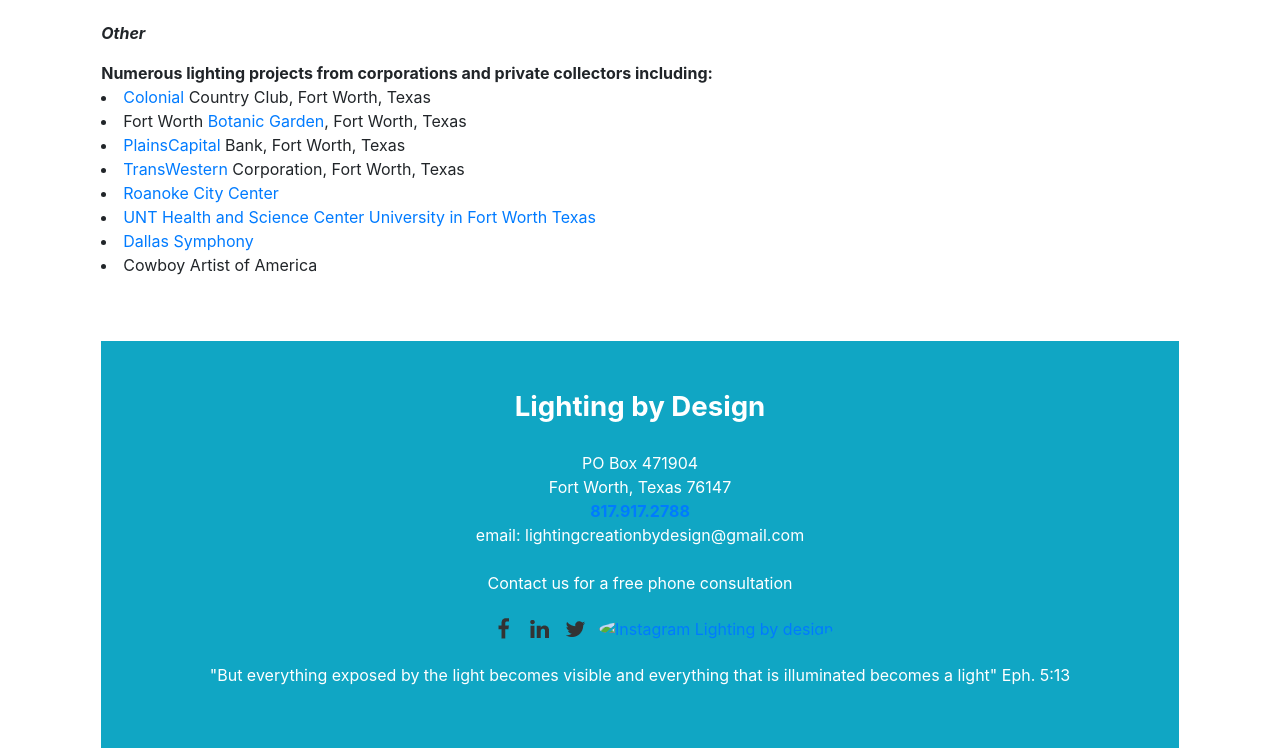
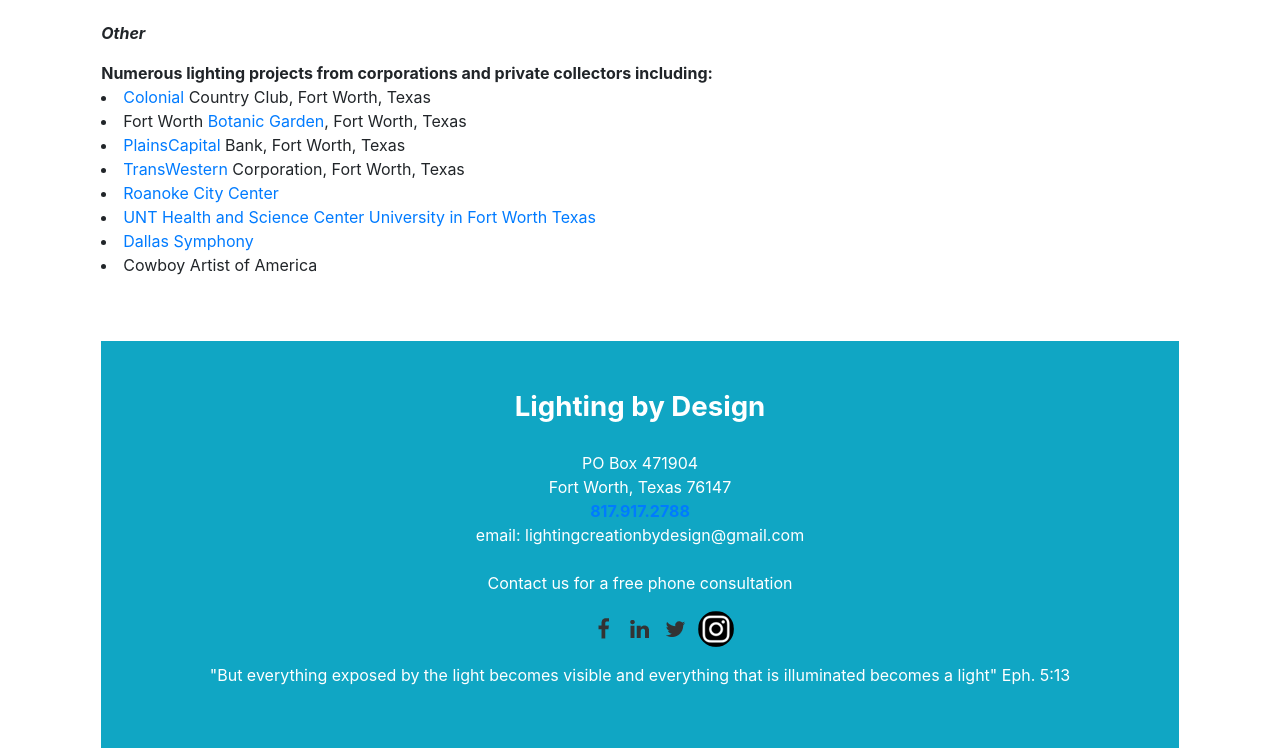
Before and after one commit to favortina/LightingByDesign, a plain HTML site: page BIO.html in a window 1280 px wide. Shown: the part 1416-2164 px from the top of the page. Drawn offline with nearby package versions, Linux system fonts and the light colour scheme; files that its build step writes are made by us from their sources; a script that the page names is missing; a web font is replaced by a local one.

Commit message:
added instagram36

```diff
--- a/BIO.html
+++ b/BIO.html
@@ -82,7 +82,7 @@
     </section>
 	<footer class="brdone"><center><p><strong><big><big><big>Lighting by Design</big></big></big></strong><br><br>PO Box 471904 <br>Fort Worth, Texas 76147<br><strong><a href="=tel:8179172788">817.917.2788</a></strong><br>email: lightingcreationbydesign@gmail.com<br><br>Contact us for a free phone consultation</p><ul>
           <a href="https://www.facebook.com/Lighting-by-Design-101753096833152/"><img src="images/fb-icon.png" alt="facebook for Lighting by design" class="rounded-circle img-fluid"></a><a href="https://www.linkedin.com/in/alfred-walker-53010712a/?midToken=AQGhkbhrD5Rjhg&amp;trk=eml-email_accept_invite_digest_02-header-39-profile&amp;trkEmail=eml-email_accept_invite_digest_02-header-39-profile-null-8sllx0~jaissltr~bc-null-neptune%2Fprofile~vanity%2Eview"><img src="images/linkin-icon.png" alt="Linkin for Lighting by design" class="rounded-circle img-fluid"></a><a href="https://twitter.com/alfredwalkerlbd"><img src="images/twitter-icon.png" alt="Twitter for Lighting by design" class="rounded-circle img-fluid"></a>
-	  <a href="https://www.instagram.com/alfredwalkerlbd/?next=%2Falfredwalkerlbd%2F"><img src="images/instagramm32x32.png" alt="Instagram Lighting by design" class="rounded-circle img-fluid"></a>
+	  <a href="https://www.instagram.com/alfredwalkerlbd/?next=%2Falfredwalkerlbd%2F"><img src="images/instagram36.png" alt="Instagram for Lighting By Design" class="rounded-circle img-fluid"></a>
         </ul>
     <p> "But everything exposed by the light becomes visible and everything that is illuminated becomes a light" Eph. 5:13</p></center></footer>
   </div>
```
